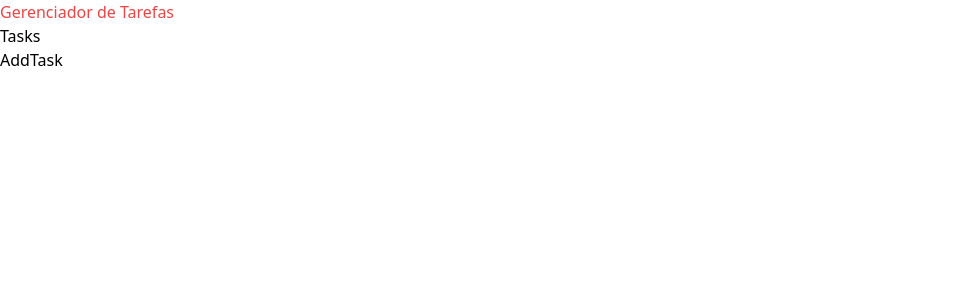
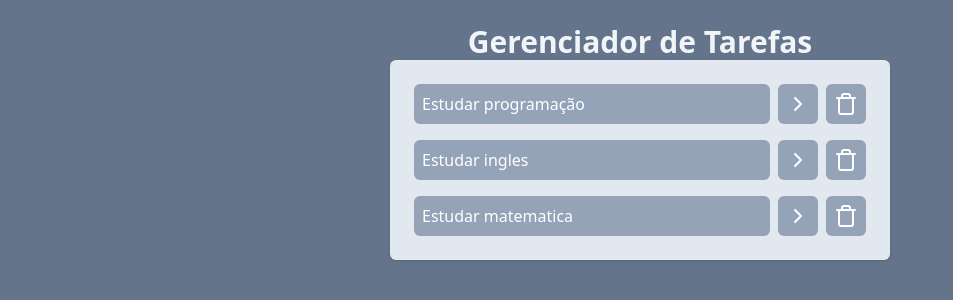
Before and after one commit to Vfy-gif/primeiro-projeto-react, a React (Vite) app: page / in a window 1280 px wide. Shown: the top 300 px of the page, without its empty margins (0-953 px from the left). Built offline with nearby package versions, Linux system fonts and the light colour scheme.

Commit message:
Criado função de completar tarefa (onTaskClick) e a função de deletar a tarefa (onDeleteTaskClick) com React

```diff
--- a/package.json
+++ b/package.json
@@ -10,6 +10,7 @@
     "preview": "vite preview"
   },
   "dependencies": {
+    "lucide-react": "^0.435.0",
     "react": "^18.3.1",
     "react-dom": "^18.3.1"
   },
--- a/src/App.jsx
+++ b/src/App.jsx
@@ -1,12 +1,60 @@
+import { useState } from "react";
 import AddTask from "./components/AddTask";
 import Tasks from "./components/Tasks";
 
 function App() {
+  const [tasks, setTasks] = useState([
+    {
+      id: 1,
+      title: "Estudar programação",
+      description:
+        "Estudar programação para se tornar um desenvolvedor full stack.",
+      isCompleted: false,
+    },
+    {
+      id: 2,
+      title: "Estudar ingles",
+      description:
+        "Estudar programação para se tornar um desenvolvedor full stack.",
+      isCompleted: false,
+    },
+    {
+      id: 3,
+      title: "Estudar matematica",
+      description:
+        "Estudar programação para se tornar um desenvolvedor full stack.",
+      isCompleted: false,
+    },
+  ]);
+
+  function onTaskClick(taskId) {
+    const newTasks = tasks.map((task) => {
+      if (task.id === taskId) {
+        return { ...task, isCompleted: !task.isCompleted };
+      }
+
+      return task;
+    });
+    setTasks(newTasks);
+  }
+
+  function onDeleteTaskClick(taskId) {
+    const newTasks = tasks.filter((task) => task.id != taskId);
+    setTasks(newTasks);
+  }
+
   return (
-    <div>
-      <h1 className="text-red-500">Gerenciador de Tarefas</h1>
-      <Tasks />
-      <AddTask />
+    <div className="w-screen h-screen bg-slate-500 flex justify-center p-6">
+      <div className="w-[500px]">
+        <h1 className="text-3xl text-slate-100 font-bold text-center">
+          Gerenciador de Tarefas
+        </h1>
+        <Tasks
+          tasks={tasks}
+          onTaskClick={onTaskClick}
+          onDeleteTaskClick={onDeleteTaskClick}
+        />
+      </div>
     </div>
   );
 }
--- a/src/components/Tasks.jsx
+++ b/src/components/Tasks.jsx
@@ -1,5 +1,29 @@
-function Tasks() {
-  return <h1>Tasks</h1>;
+import { ChevronRightIcon, TrashIcon } from "lucide-react";
+
+function Tasks(props) {
+  return (
+    <ul className="space-y-4 p-6 bg-slate-200 rounded-md shadow">
+      {props.tasks.map((task) => (
+        <li key={task.id} className="flex gap-2">
+          <button
+            onClick={() => props.onTaskClick(task.id)}
+            className={`bg-slate-400 text-left w-full text-white p-2 rounded-md ${task.isCompleted && `line-through`}`}
+          >
+            {task.title}
+          </button>
+          <button className="bg-slate-400 p-2 rounded-md text-white">
+            <ChevronRightIcon />
+          </button>
+          <button
+            onClick={() => props.onDeleteTaskClick(task.id)}
+            className="bg-slate-400 p-2 rounded-md text-white"
+          >
+            <TrashIcon />
+          </button>
+        </li>
+      ))}
+    </ul>
+  );
 }
 
 export default Tasks;
```
Also changed, not shown: eslint.config.js (+18 -17 lines), 1 other file (tests, documents, lock files or other folders).
